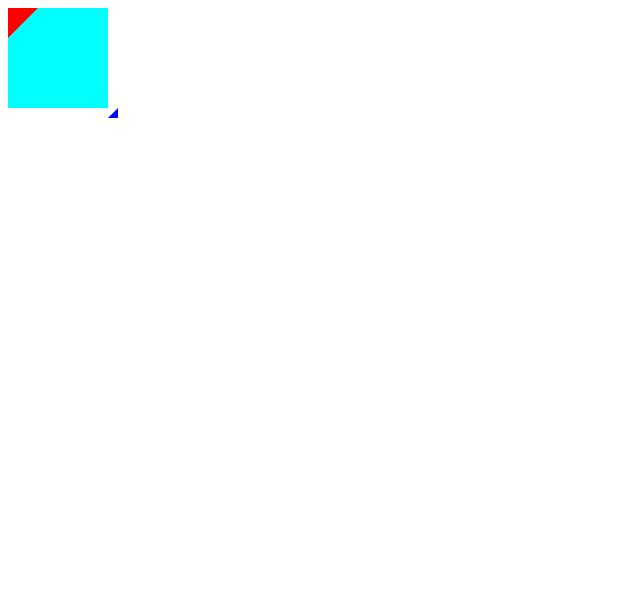
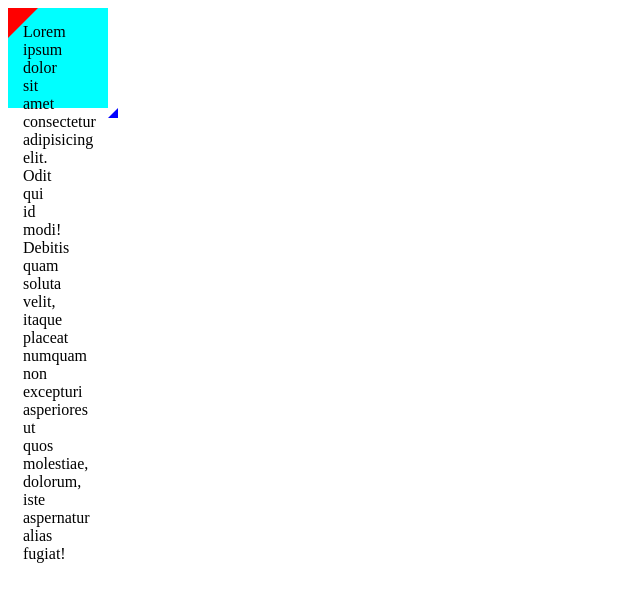
Before and after one commit to ahmedamr46route-cyber/workshop, a plain HTML site: page index.html in a window 1280 px wide. Shown: the whole page, without its empty margins (0-640 px from the left). Drawn offline with Linux system fonts and the light colour scheme.

Commit message:
add lorem text in index.html

```diff
--- a/index.html
+++ b/index.html
@@ -8,7 +8,11 @@
   </head>
   <body>
     <div class="test">
-      <div class="lol1 lol"></div>
+      <div class="lol1 lol">
+        Lorem ipsum dolor sit amet consectetur adipisicing elit. Odit qui id
+        modi! Debitis quam soluta velit, itaque placeat numquam non excepturi
+        asperiores ut quos molestiae, dolorum, iste aspernatur alias fugiat!
+      </div>
       <div class="lol2 lol"></div>
     </div>
   </body>
```
Also changed, not shown: 1 other file.
